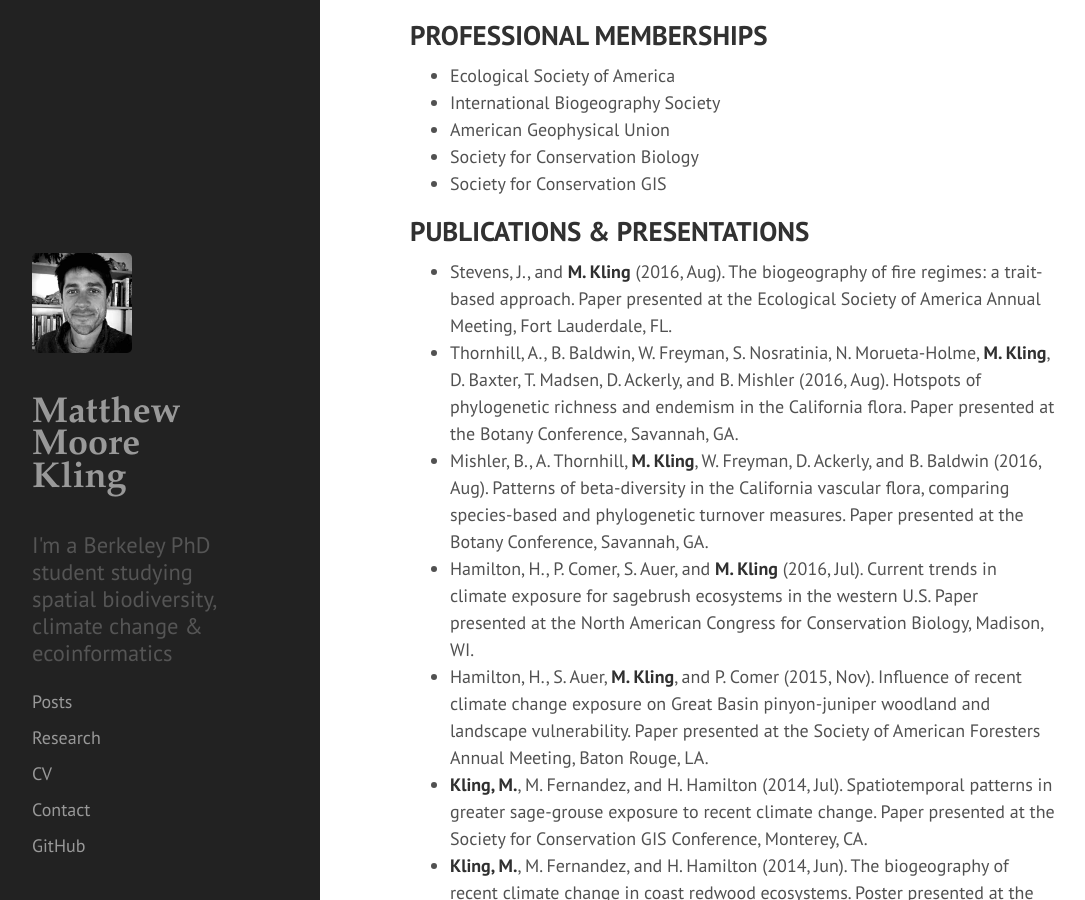
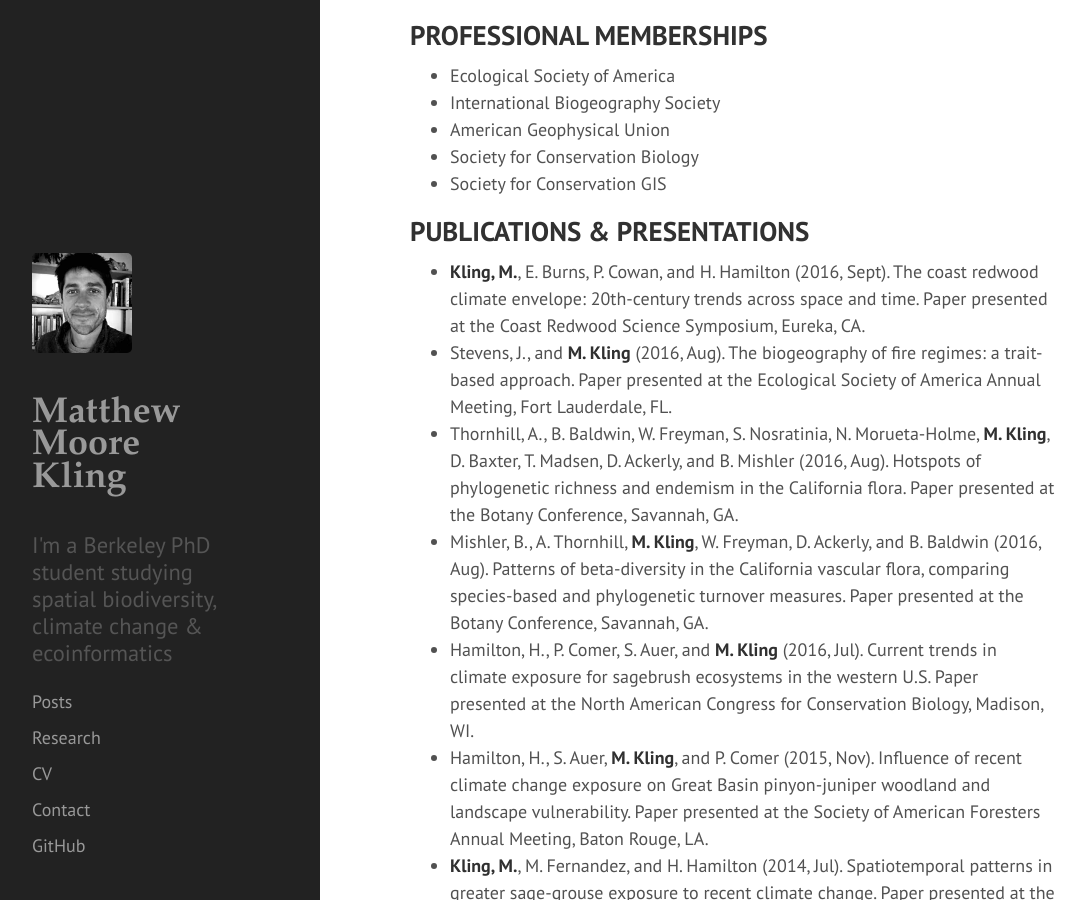
Before and after one commit to matthewkling/matthewkling.github.io, a Jekyll site: the page built from cv.md, in a window 1280 px wide and 900 px high, scrolled down 1070 px. Shown: the whole window, without its empty margins (4-1089 px from the left). Built offline with Jekyll 4.4.1, drawn with Linux system fonts in a browser that asks for light colours.

Commit message:
cv update, talks

```diff
--- a/cv.md
+++ b/cv.md
@@ -39,6 +39,7 @@ Conservation Biology & Environmental Studies, Middlebury College
 * Society for Conservation GIS
 
 # PUBLICATIONS & PRESENTATIONS
+* **Kling, M.**, E. Burns, P. Cowan, and H. Hamilton (2016, Sept). The coast redwood climate envelope: 20th-century trends across space and time. Paper presented at the Coast Redwood Science Symposium, Eureka, CA.
 * Stevens, J., and **M. Kling** (2016, Aug). The biogeography of fire regimes: a trait-based approach. Paper presented at the Ecological Society of America Annual Meeting, Fort Lauderdale, FL.
 * Thornhill, A., B. Baldwin, W. Freyman, S. Nosratinia, N. Morueta-Holme, **M. Kling**,  D. Baxter, T. Madsen, D. Ackerly, and B. Mishler (2016, Aug). Hotspots of phylogenetic richness and endemism in the California flora. Paper presented at the Botany Conference, Savannah, GA.
 * Mishler, B., A. Thornhill, **M. Kling**, W. Freyman, D. Ackerly, and B. Baldwin (2016, Aug). Patterns of beta-diversity in the California vascular flora, comparing species-based and phylogenetic turnover measures. Paper presented at the Botany Conference, Savannah, GA.
```
